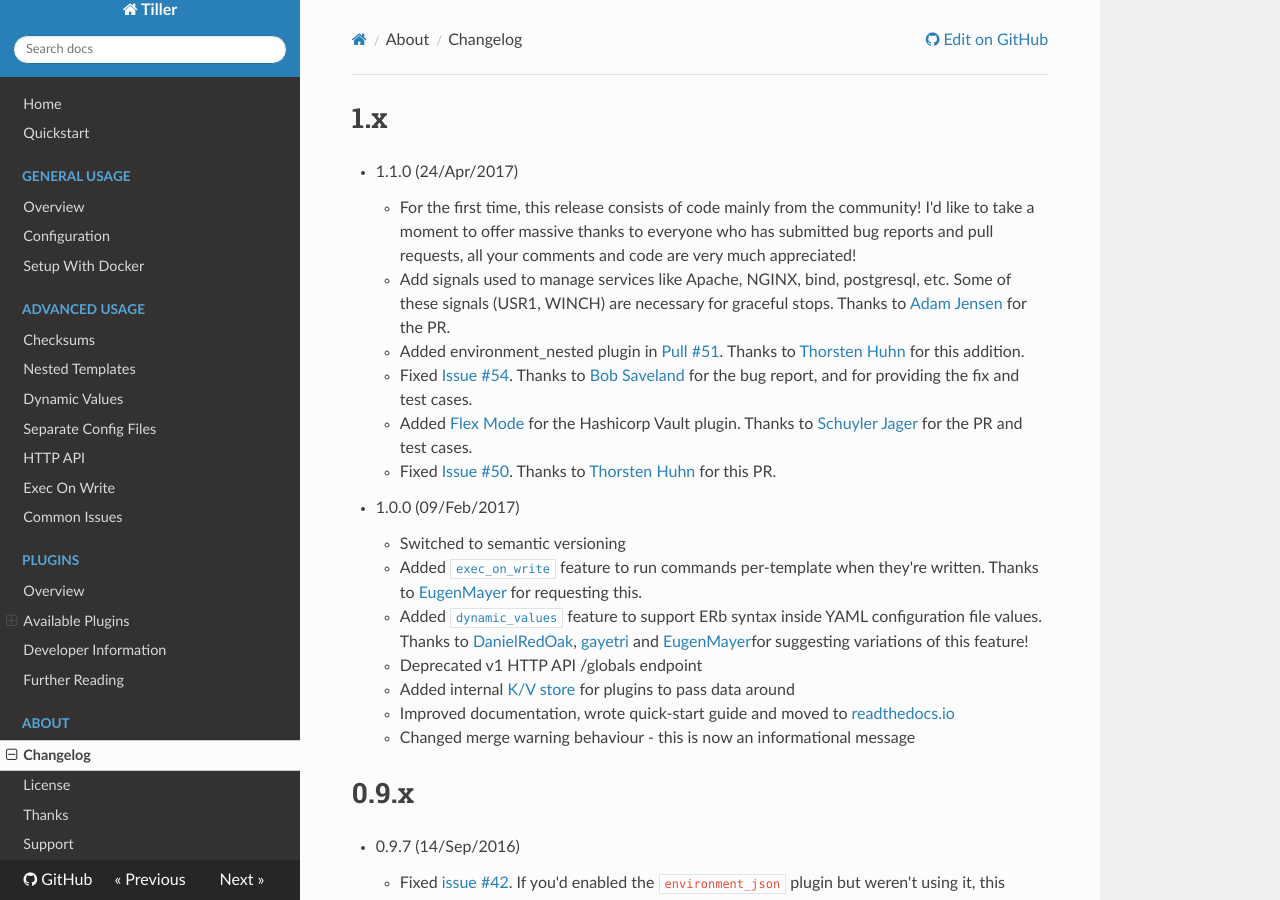
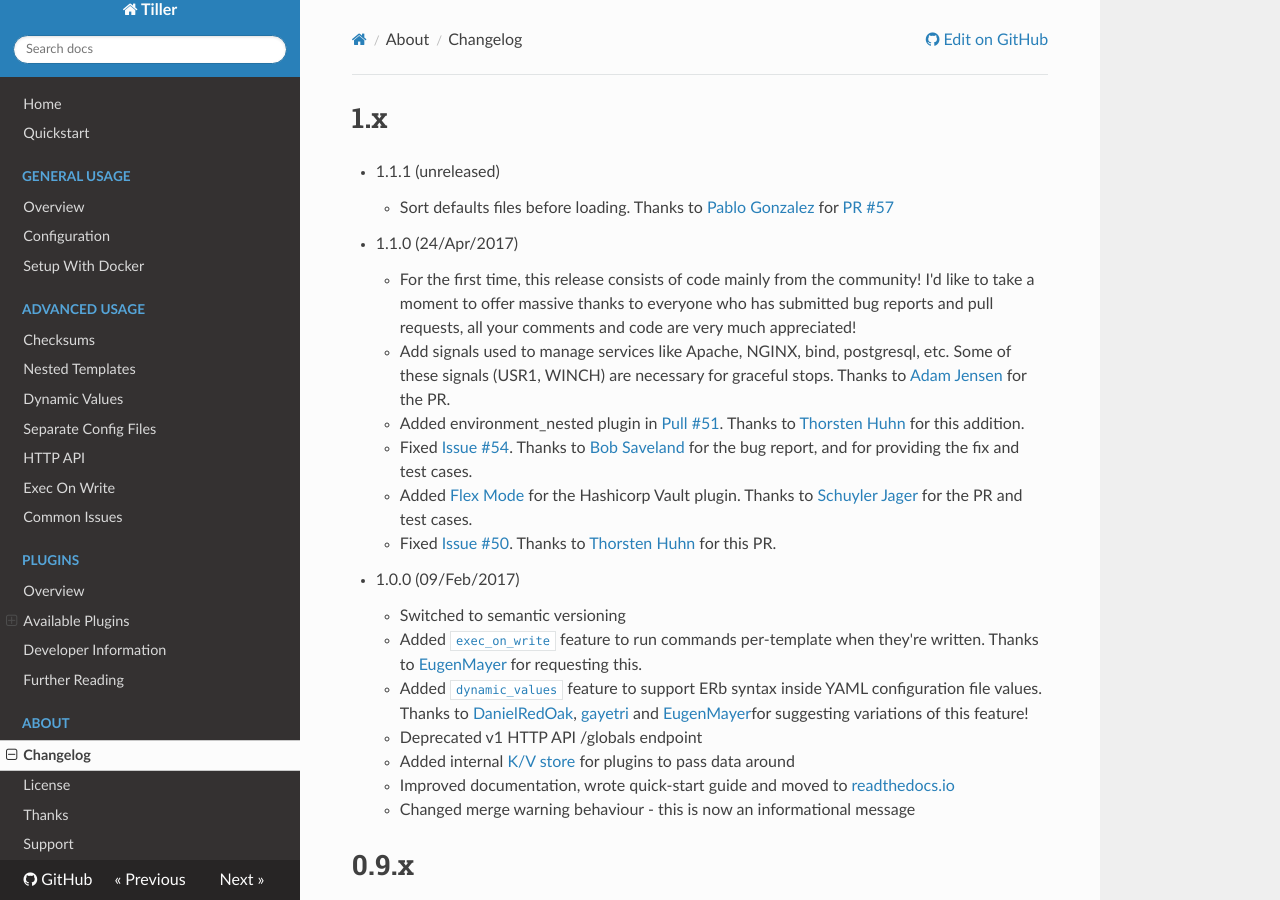
Before and after one commit to markround/tiller, an MkDocs documentation site: the page built from docs/changelog.md, in a window 1280 px wide and 900 px high. Built offline with MkDocs 1.6.1, drawn with Linux system fonts in a browser that asks for light colours; nearby versions of some CDN libraries; old or Windows-style settings are respelled for this version of MkDocs.

Commit message:
Updated changelog

```diff
--- a/docs/changelog.md
+++ b/docs/changelog.md
@@ -1,4 +1,6 @@
 # 1.x
+  * 1.1.1 (unreleased)
+    * Sort defaults files before loading. Thanks to [Pablo Gonzalez](https://github.com/kydorn) for [PR #57](https://github.com/markround/tiller/pull/57)
 
   * 1.1.0 (24/Apr/2017)
     * For the first time, this release consists of code mainly from the community! I'd like to take a moment to offer massive thanks to everyone who has submitted bug reports and pull requests, all your comments and code are very much appreciated!
```
